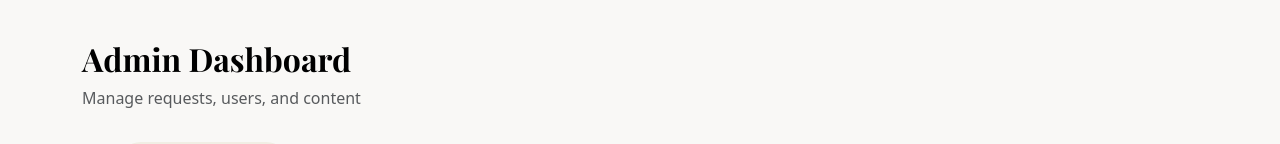
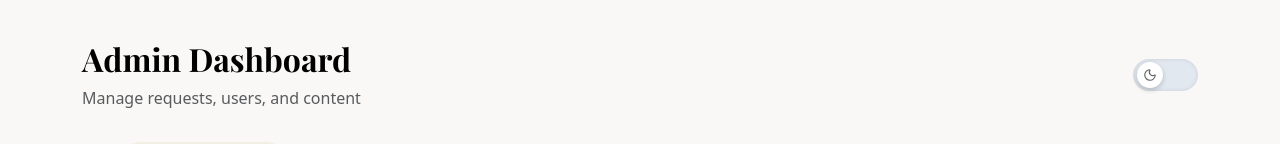
Before and after one commit to ashminashref/community_connect, a React (Vite) app: page /admin/announcements in a window 1280 px wide. Shown: the top 144 px of the page. Built offline with nearby package versions, Linux system fonts and the light colour scheme; a web font is replaced by a local one.

Commit message:
created toggle button

```diff
--- a/src/Common/Admin/Home/AdminLayout.jsx
+++ b/src/Common/Admin/Home/AdminLayout.jsx
@@ -1,7 +1,7 @@
 import { Container, Nav } from 'react-bootstrap';
 import { Outlet, useNavigate, useLocation } from 'react-router-dom';
 import './AdminLayout.css';
-
+import ThemeToggle from '../../../UI/ThemeToggle';
 const AdminLayout = () => {
   const navigate = useNavigate();
   const location = useLocation();
@@ -17,10 +17,17 @@ const AdminLayout = () => {
   return (
     <div className="admin-bg">
       <Container className="py-4">
-        {/* Persistent Header */}
-        <header className="mb-4">
+        {/* Persistent Header with Theme Toggle */}
+        <header className="mb-4 d-flex justify-content-between align-items-center">
+          <div>
             <h2 className="fw-bold dashboard-title">Admin Dashboard</h2>
-          <p className="text-muted">Manage requests, users, and content</p>
+            <p className="text-muted mb-0">Manage requests, users, and content</p>
+          </div>
+
+          {/* Integration of your ThemeToggle component */}
+          <div className="admin-header-actions">
+            <ThemeToggle />
+          </div>
         </header>
 
         {/* The Navigation Navbar */}
@@ -40,7 +47,7 @@ const AdminLayout = () => {
         </Nav>
 
         {/* This is where the specific page content will render */}
-        <main>
+        <main className="admin-main-content">
           <Outlet />
         </main>
       </Container>
```
Lines whose indentation alone changed are shown as unchanged.
